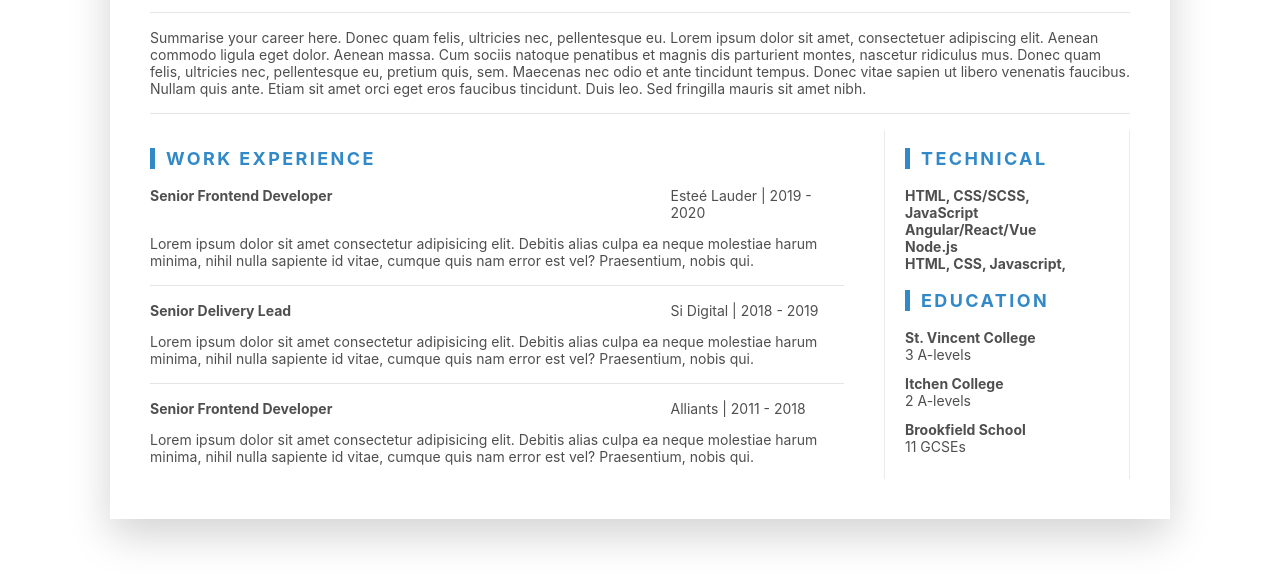
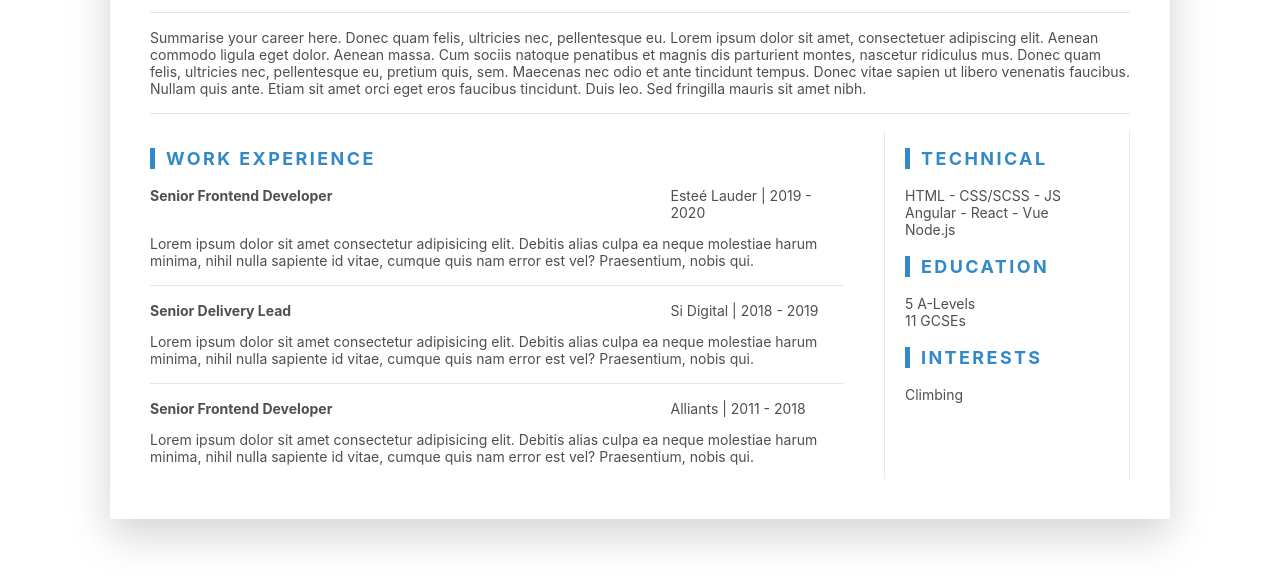
Before and after one commit to jamiescript/cv, a plain HTML site: page index.html in a window 1280 px wide. Shown: the part 180-766 px from the top of the page. Drawn offline with Linux system fonts and the light colour scheme.

Commit message:
bit of a tidy up

```diff
--- a/index.html
+++ b/index.html
@@ -87,20 +87,22 @@
         <article class="sidebar">
           <h3 class="section-heading">Technical</h3>
 
-          <h4>HTML, CSS/SCSS, JavaScript</h4>
-          <h4>Angular/React/Vue</h4>
-          <h4>Node.js</h4>
-
-          <h4>HTML, CSS, Javascript, </h4>
+          <p>
+            HTML - CSS/SCSS - JS<br>
+            Angular - React - Vue<br>
+            Node.js
+          </p>
 
           <h3 class="section-heading">Education</h3>
 
-          <h4>St. Vincent College</h4>
-          <span>3 A-levels</span>
-          <h4>Itchen College</h4>
-          <span>2 A-levels</span>
-          <h4>Brookfield School</h4>
-          <span>11 GCSEs</span>
+          <p>
+            5 A-Levels<br>
+            11 GCSEs
+          </p>
+
+          <h3 class="section-heading">Interests</h3>
+
+          <p>Climbing</p>
 
         </article>
 
```
